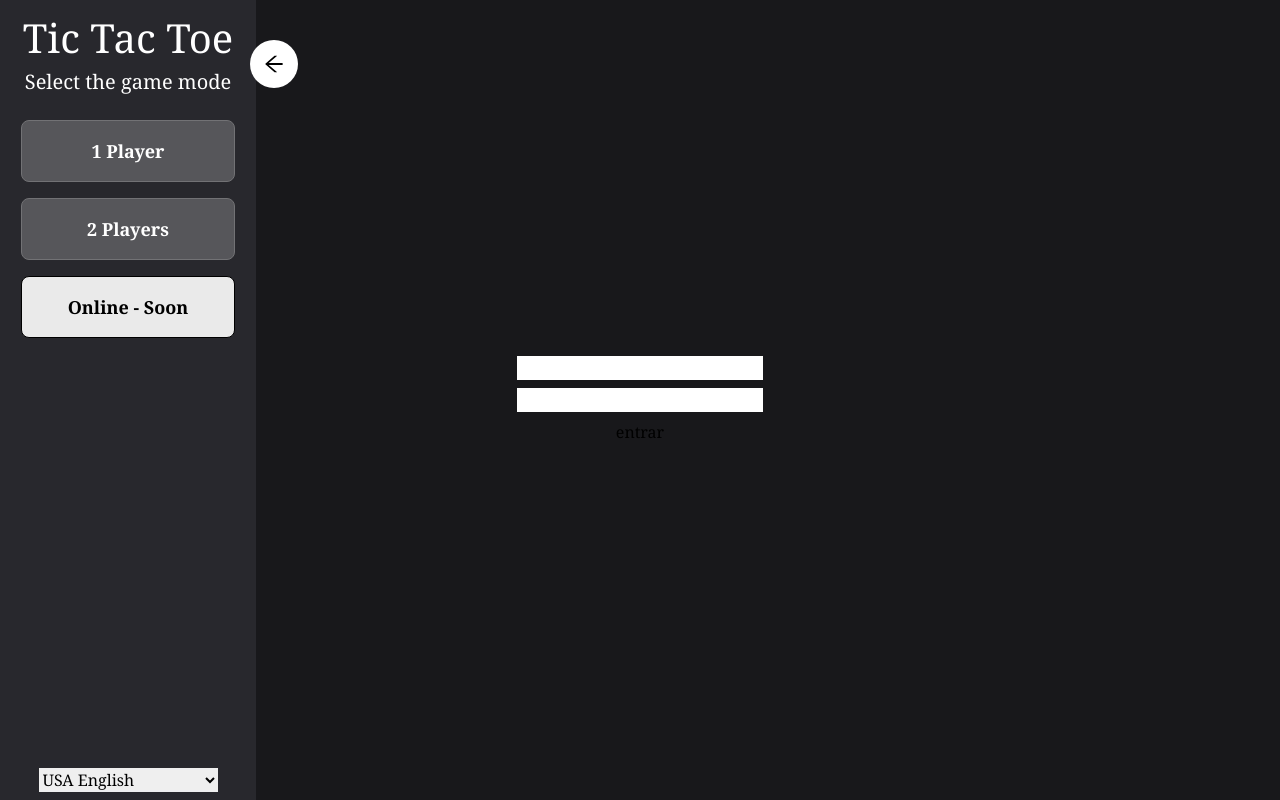
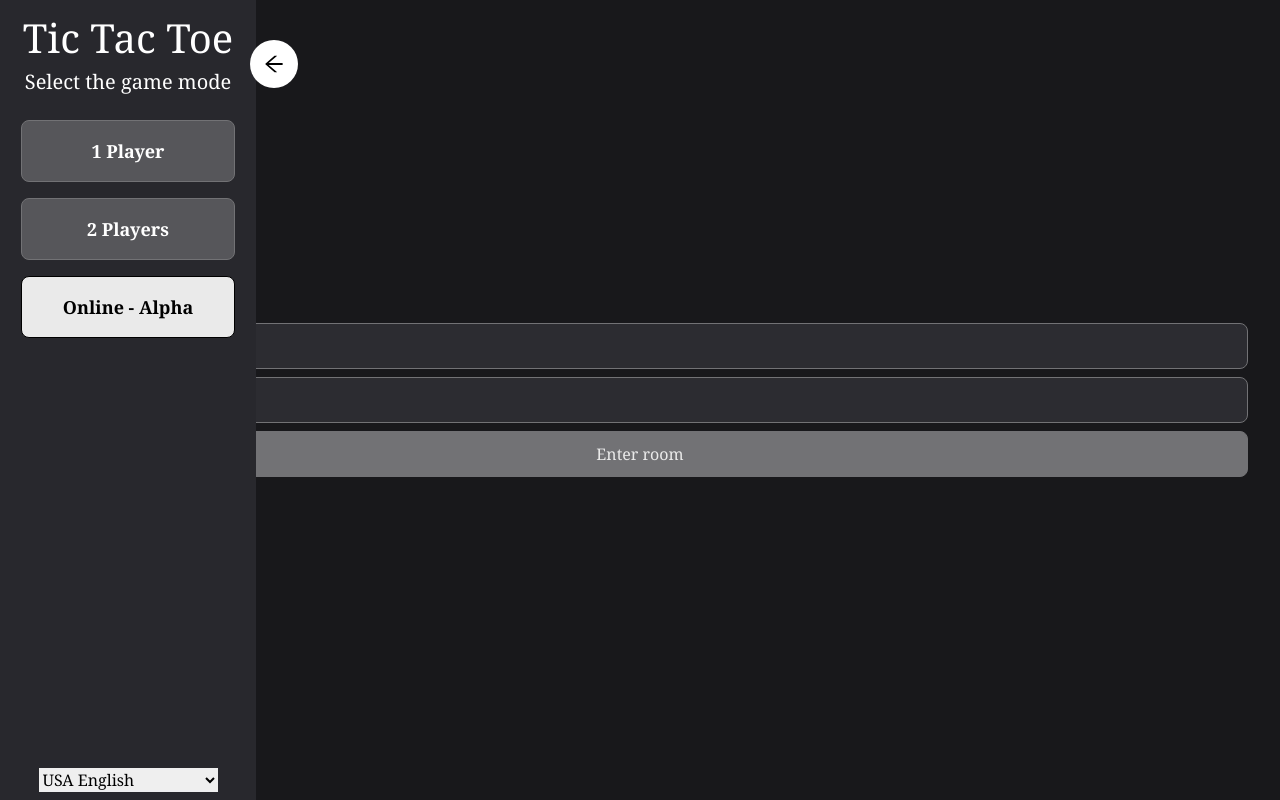
Before and after one commit to thiagomeneguzzi/tic-tac-toe, a React (Vite) app: page /multiplayer in a window 1280 px wide. Built offline with nearby package versions, Linux system fonts and the light colour scheme.

Commit message:
implements multiplayer feature

```diff
--- a/src/application/pages/multiplayer/Multiplayer.tsx
+++ b/src/application/pages/multiplayer/Multiplayer.tsx
@@ -6,7 +6,6 @@ import { useLanguage } from '../../provider/LanguageProvider/LanguageProvider';
 const Multiplayer = () => {
     const {
         selectedLanguage: { words },
-        getTextWithParams,
     } = useLanguage();
 
     const navigate = useNavigate();
@@ -25,17 +24,22 @@ const Multiplayer = () => {
             <div className='flex flex-col gap-2 justify-center items-center w-full h-full px-4'>
                 <input
                     type='text'
+                    placeholder={words.multiplayer.name}
+                    className='bg-gray-500 border border-gray-300 text-gray-50 block w-full p-2.5 rounded-lg placeholder-gray-200'
                     onChange={(event) => setName(event.target.value)}
                 />
                 <input
                     type='text'
+                    placeholder={words.multiplayer.room}
+                    className='bg-gray-500 border border-gray-300 text-gray-50 block w-full p-2.5 rounded-lg placeholder-gray-200'
                     onChange={(event) => setRoomName(event.target.value)}
                 />
                 <button
                     type='button'
+                    className='bg-gray-300 border border-gray-300 text-gray-50 w-full p-2.5 rounded-lg hover:bg-gray-400 transition-all duration-500'
                     onClick={handleEnterRoom}
                 >
-                    entrar
+                    {words.multiplayer.enterRoom}
                 </button>
             </div>
         </div>
--- a/src/application/pages/multiplayer/multiplayerRoom/MultiplayerRoom.tsx
+++ b/src/application/pages/multiplayer/multiplayerRoom/MultiplayerRoom.tsx
@@ -15,7 +15,7 @@ const MultiplayerRoom = () => {
 
     const socket: Socket<ServerToClientEvents, ClientToServerEvents> = useMemo(
         () =>
-            io('https://app-thiagomeneguzzi.cloud.okteto.net/', {
+            io('https://app-thiagomeneguzzi.cloud.okteto.net/npm', {
                 transports: ['websocket'],
             }),
         [],
--- a/src/application/provider/LanguageProvider/LanguageDomain.ts
+++ b/src/application/provider/LanguageProvider/LanguageDomain.ts
@@ -27,6 +27,11 @@ export type Language = {
         localMultiplayerGame: {
             victory: string;
         };
+        multiplayer: {
+            name: string;
+            room: string;
+            enterRoom: string;
+        };
     };
     languages: {
         usaEnglish: LanguageCodeLabel;
--- a/src/application/provider/LanguageProvider/languages/en-US.ts
+++ b/src/application/provider/LanguageProvider/languages/en-US.ts
@@ -6,7 +6,7 @@ const enUSWords: Language['words'] = {
         selectGameMode: 'Select the game mode',
         localSinglePlayer: '1 Player',
         localMultiplayer: '2 Players',
-        multiplayer: 'Online - Soon',
+        multiplayer: 'Online - Alpha',
     },
     game: {
         reset: 'Reset',
@@ -20,6 +20,11 @@ const enUSWords: Language['words'] = {
         lose: 'Ops, you lost!',
         waitingCpu: 'Waiting computer...',
     },
+    multiplayer: {
+        name: 'Insert your name',
+        room: "Insert room's name",
+        enterRoom: 'Enter room',
+    },
 };
 
 export default enUSWords;
--- a/src/application/provider/LanguageProvider/languages/pt-BR.ts
+++ b/src/application/provider/LanguageProvider/languages/pt-BR.ts
@@ -6,7 +6,7 @@ const ptBRWords: Language['words'] = {
         selectGameMode: 'Selecione o modo de jogo',
         localSinglePlayer: '1 Jogador',
         localMultiplayer: '2 Jogadores',
-        multiplayer: 'Online - Em breve',
+        multiplayer: 'Online - Alfa',
     },
     game: {
         reset: 'Reiniciar',
@@ -20,6 +20,11 @@ const ptBRWords: Language['words'] = {
         lose: 'Ops, você perdeu!',
         waitingCpu: 'Aguardando computador...',
     },
+    multiplayer: {
+        name: 'Insira seu nome',
+        room: 'Insira o nome da sala',
+        enterRoom: 'Entrar na sala',
+    },
 };
 
 export default ptBRWords;
```
